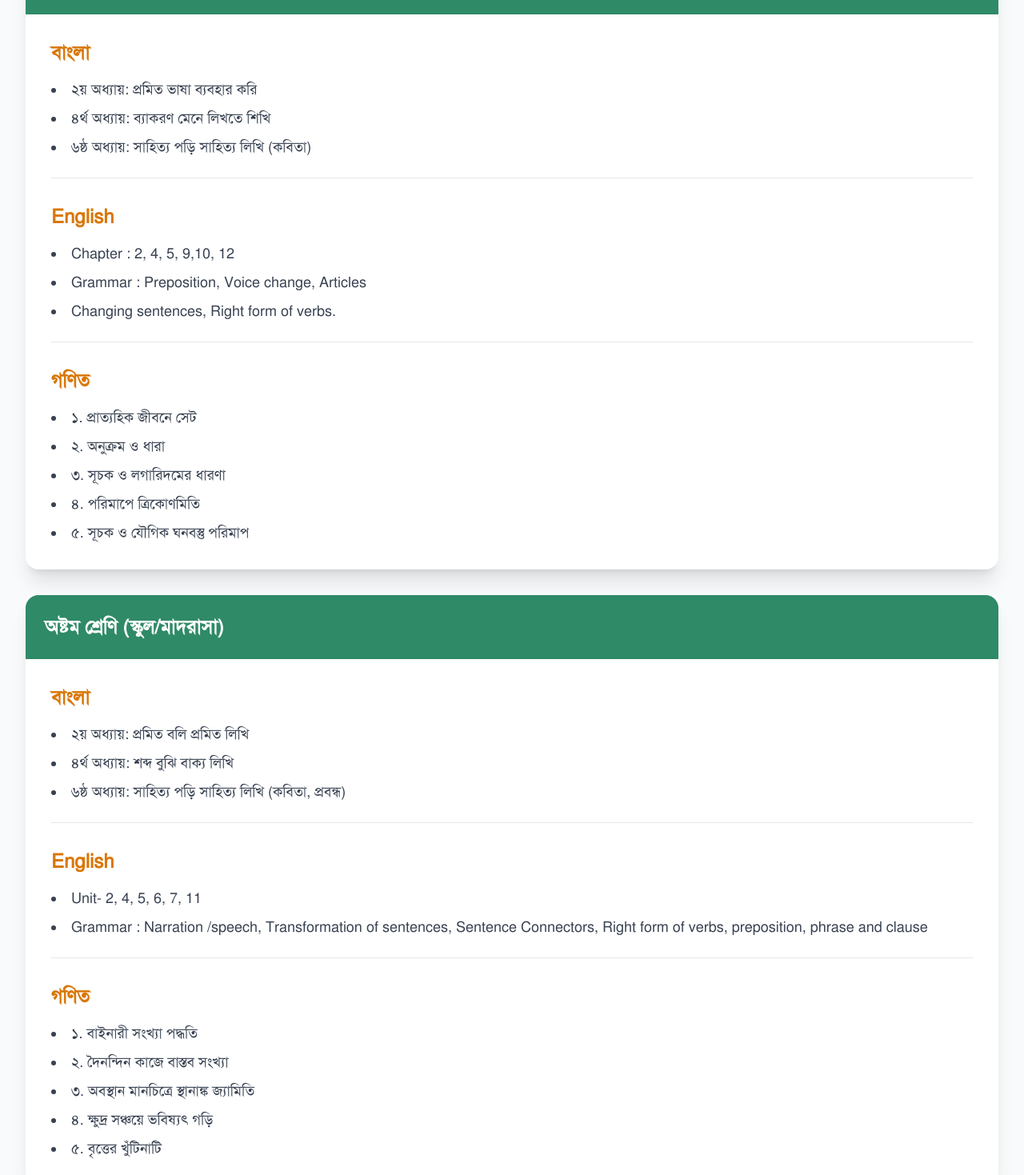
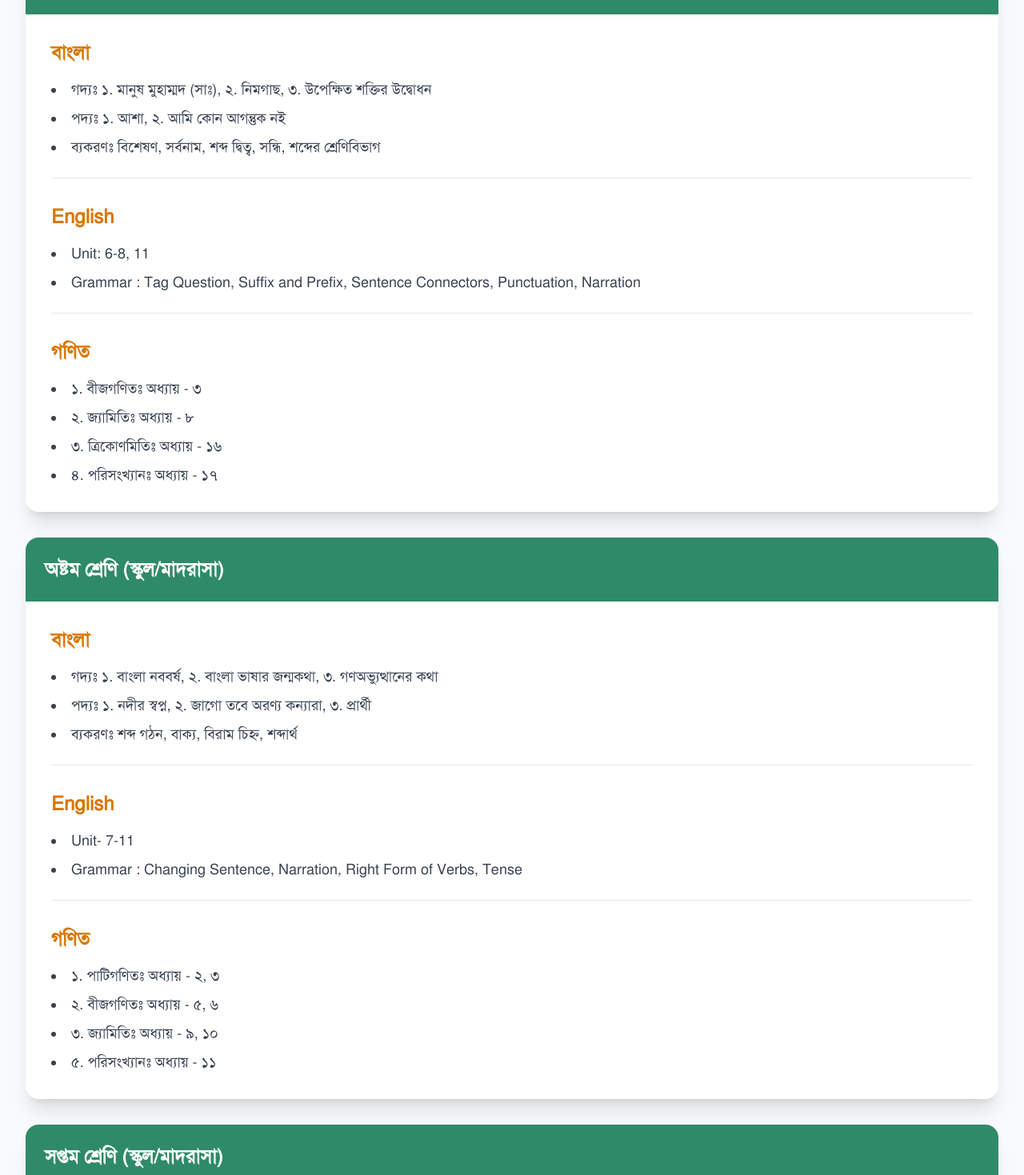
Before and after one commit to Mufassir-Chowdhury/kkrf, a SvelteKit app: page /medhabritti-2025/syllabus in a window 1280 px wide. Shown: the part 1240-2709 px from the top of the page at 80% size. Built offline with nearby package versions, Linux system fonts and the light colour scheme.

Commit message:
updated library list and syllabus

```diff
--- a/src/routes/medhabritti-2025/syllabus/+page.svelte
+++ b/src/routes/medhabritti-2025/syllabus/+page.svelte
@@ -6,25 +6,25 @@
       {
         name: "বাংলা",
         topics: [
-          "গদ্যঃ ১. শিক্ষা ও মনুষ্যত্ব, ২. মানুষ মুহাম্মদ সা., ৩. বই পড়া",
-          "পদ্যঃ ১. পল্লী জননী, ২. কপতাক্ষ নদ, ৩. তোমাকে পাওয়ার জন্য হে স্বাধীনতা",
-          "ব্যকরণঃ সন্ধি, সমাস, কারক ও বিভক্তি, প্রত্যয়, বাচ্য"
+          "গদ্যঃ ১. শিক্ষা ও মনুষ্যত্ব, ২. মানুষ মুহাম্মদ সা., ৩. প্রবাস বন্ধু",
+          "পদ্যঃ ১. আমি কোন আগন্তুক নই, ২. সেই দিন এই মাঠ, ৩. বৃষ্টি",
+          "ব্যকরণঃ বাক্যের অংশ ও শ্রেণিবিভাগ, বাগধারা, কারক, সমাস সরল, জটিল ও যৌগিক বাক্য"
         ]
       },
       {
         name: "English",
         topics: [
-          "১ম ও ২য় পত্রঃ পুরো সিলেবাস - বোর্ড পরীক্ষার আলোকে"
+          "Unit: 7-8, 11, 13, 16",
+          "Grammar: Tag Question, Narration, Changing Sentence, Sentence Connectors, Suffix and Prefix"
         ]
       },
       {
         name: "গণিত",
         topics: [
-          "১. বীজগণিতঃ অধ্যায় - ২, ৪, ১৩",
-          "২. জ্যামিতিঃ অধ্যায় - ৮",
-          "৩. ত্রিকোণমিতিঃ অধ্যায় - ১০",
+          "১. বীজগণিতঃ অধ্যায় - ২, ৩, ১১",
+          "২. জ্যামিতিঃ অধ্যায় - ৭, ৮",
+          "৩. ত্রিকোণমিতিঃ অধ্যায় - ৯",
           "৪. পরিমিতিঃ অধ্যায় - ১৬",
-          "৫. পরিসংখ্যানঃ অধ্যায় - ১৭"
         ]
       }
     ]
@@ -35,27 +35,25 @@
       {
         name: "বাংলা",
         topics: [
-          "২য় অধ্যায়: প্রমিত ভাষা ব্যবহার করি",
-          "৪র্থ অধ্যায়: ব্যাকরণ মেনে লিখতে শিখি",
-          "৬ষ্ঠ অধ্যায়: সাহিত্য পড়ি সাহিত্য লিখি (কবিতা)"
+          "গদ্যঃ ১. মানুষ মুহাম্মদ (সাঃ), ২. নিমগাছ, ৩. উপেক্ষিত শক্তির উদ্বোধন",
+          "পদ্যঃ ১. আশা, ২. আমি কোন আগন্তুক নই",
+          "ব্যকরণঃ বিশেষণ, সর্বনাম, শব্দ দ্বিত্ব, সন্ধি, শব্দের শ্রেণিবিভাগ"
         ]
       },
       {
         name: "English",
         topics: [
-          "Chapter : 2, 4, 5, 9,10, 12",
-          "Grammar : Preposition, Voice change, Articles",
-          "Changing sentences, Right form of verbs."
+          "Unit: 6-8, 11",
+          "Grammar : Tag Question, Suffix and Prefix, Sentence Connectors, Punctuation, Narration",
         ]
       },
       {
         name: "গণিত",
         topics: [
-          "১. প্রাত্যহিক জীবনে সেট",
-          "২. অনুক্রম ও ধারা",
-          "৩. সূচক ও লগারিদমের ধারণা",
-          "৪. পরিমাপে ত্রিকোণমিতি",
-          "৫. সূচক ও যৌগিক ঘনবস্তু পরিমাপ"
+          "১. বীজগণিতঃ অধ্যায় - ৩",
+          "২. জ্যামিতিঃ অধ্যায় - ৮",
+          "৩. ত্রিকোণমিতিঃ অধ্যায় - ১৬",
+          "৪. পরিসংখ্যানঃ অধ্যায় - ১৭",
         ]
       }
     ]
@@ -66,26 +64,25 @@
       {
         name: "বাংলা",
         topics: [
-          "২য় অধ্যায়: প্রমিত বলি প্রমিত লিখি",
-          "৪র্থ অধ্যায়: শব্দ বুঝি বাক্য লিখি",
-          "৬ষ্ঠ অধ্যায়: সাহিত্য পড়ি সাহিত্য লিখি (কবিতা, প্রবন্ধ)"
+          "গদ্যঃ ১. বাংলা নববর্ষ, ২. বাংলা ভাষার জন্মকথা, ৩. গণঅভ্যুত্থানের কথা",
+          "পদ্যঃ ১. নদীর স্বপ্ন, ২. জাগো তবে অরণ্য কন্যারা, ৩. প্রার্থী",
+          "ব্যকরণঃ শব্দ গঠন, বাক্য, বিরাম চিহ্ন, শব্দার্থ"
         ]
       },
       {
         name: "English",
         topics: [
-          "Unit- 2, 4, 5, 6, 7, 11",
-          "Grammar : Narration /speech, Transformation of sentences, Sentence Connectors, Right form of verbs, preposition, phrase and clause"
+          "Unit- 7-11",
+          "Grammar : Changing Sentence, Narration, Right Form of Verbs, Tense"
         ]
       },
       {
         name: "গণিত",
         topics: [
-          "১. বাইনারী সংখ্যা পদ্ধতি",
-          "২. দৈনন্দিন কাজে বাস্তব সংখ্যা",
-          "৩. অবস্থান মানচিত্রে স্থানাঙ্ক জ্যামিতি",
-          "৪. ক্ষুদ্র সঞ্চয়ে ভবিষ্যৎ গড়ি",
-          "৫. বৃত্তের খুঁটিনাটি"
+          "১. পাটিগণিতঃ অধ্যায় - ২, ৩",
+          "২. বীজগণিতঃ অধ্যায় - ৫, ৬",
+          "৩. জ্যামিতিঃ অধ্যায় - ৯, ১০",
+          "৫. পরিসংখ্যানঃ অধ্যায় - ১১",
         ]
       }
     ]
@@ -96,26 +93,26 @@
       {
         name: "বাংলা",
         topics: [
-          "২য় অধ্যায়: প্রমিত ভাষায় কথা বলি",
-          "৩য় অধ্যায়: অর্থ বুঝে বাক্য লিখি",
-          "৫ম অধ্যায়: বুঝে পড়ি লিখতে শিখি"
+          "গদ্যঃ ১. সেই ছেলেটি, ২. ছবির রঙ, ৩. বহু জাতিসত্ত্বার দেশ বাংলাদেশ",
+          "পদ্যঃ ১. এই অক্ষরে, ২. সিঁথি, ৩. মেলা",
+          "ব্যকরণঃ বাক্য, শব্দার্থ, বানান, বিরাম চিহ্ন"
         ]
       },
       {
         name: "English",
         topics: [
-          "Unit : 4,7,8,11,12,14,16",
-          "Grammar : Degree, active and passive, preposition, conjunction, transformation of sentence"
+          "Unit : 6-9",
+          "Grammar : Article, Parts of Speech, Tense, Preposition"
         ]
       },
       {
         name: "গণিত",
         topics: [
-          "১. সূচকের গল্প ও বীজগাণিতিক রাশির সূচক",
-          "২. ভগ্নাংশের ল.সা.গু ও গ.সা.গু",
-          "৩. বাইনারী সংখ্যার গল্প",
-          "৪. নানারকম আকৃতি মাপি",
-          "৫. চলো বৃত্ত চিনি"
+          "১. সমানুপাত ও লাভ-ক্ষতি",
+          "২. পরিমাপ",
+          "৩. বীজগাণিতীয় সূত্রাবলি ও প্রয়োগ",
+          "৪. সর্বসমতা ও সদৃশতা",
+          "৫. তথ্য ও উপাত্ত"
         ]
       }
     ]
@@ -126,27 +123,25 @@
       {
         name: "বাংলা",
         topics: [
-          "২য় অধ্যায়: প্রমিত ভাষা শিখি",
-          "৩য় অধ্যায়: অর্থ বুঝে বাক্য লিখি",
-          "৬ষ্ঠ অধ্যায়: সাহিত্য পড়ি লিখতে শিখি (কবিতা, প্রবন্ধ)"
+          "গদ্যঃ ১. আমাদের লোকশিল্প, ২. কত কাল ধরে, ৩. মাদার তেরেসা",
+          "পদ্যঃ ১. পাখির কাছে, ফুলের কাছে, ২. বাঁচতে দাও, ৩. ফাগুন মাস",
+          "ব্যকরণঃ রুপতত্ত্ব, বাগর্থ, অভিধান"
         ]
       },
       {
         name: "English",
         topics: [
-          "Chapter : 3, 7, 9,12,14,18",
-          "Grammar : Degree, active and passive, preposition, conjunction, transformation of sentence"
+          "Chapter : 25-31",
+          "Grammar : Right Form of Verb, Parts of Speech, Article, Tense"
         ]
       },
       {
         name: "গণিত",
         topics: [
-          "১. পূর্ণ সংখ্যার জগৎ",
-          "২. ভগ্নাংশের খেলা",
-          "৩. ঐকিক নিয়ম, শতকরা এবং অনুপাত",
-          "৪. বীজগাণিতিক রাশির জগৎ",
-          "৫. জ্যামিতিক আকৃতির গল্প",
-          "৬. দৈর্ঘ্য মাপি"
+          "১. পাটিগণিতঃ অধ্যায় - ১, ২",
+          "২. বীজগণিতঃ অধ্যায় - ৫",
+          "৩. জ্যামিতিঃ অধ্যায় - ৬, ৭",
+          "৫. পরিসংখ্যানঃ অধ্যায় - ৮",
         ]
       }
     ]
@@ -157,36 +152,35 @@
       {
         name: "বাংলা",
         topics: [
-          "গদ্য : ১. বিদায় হজ্জ ২. এই দেশ এই মানুষ ৩. দেশে এলাম নায়াগ্রা",
-          "পদ্য : ১. সংকল্প ২. শিক্ষাগুরুর মর্যাদা ৩. স্বদেশ ।"
+          "গদ্য : ১. ভাবুক ছেলেটি, ২. বিদায় হজ্জ্ব, ৩. জলপরী ও কাঠুরের গল্প, ৪. কুমড়ো ও পাখির কথা",
+          "পদ্য : ১. দুই তীরে, ২. নোলক",
+          "ব্যাকরণঃ পদ, বিপরীত শব্দ, এক কথায় প্রকাশ"
         ]
       },
       {
         name: "English",
         topics: [
-          "1. Unit- 6, 9, 10, 14, 20, 24",
-          "Grammar: Parts of speech, Article, preposition, Tenses, phrase and Clause"
+          "Unit- 19-25",
+          "Grammar: Adverb, Preposition, Tense, Sentence"
         ]
       },
       {
         name: "গণিত",
         topics: [
-          "১. ভগ্নাংশ (৬ষ্ঠ ও ৭ম অধ্যায়)",
-          "২. পরিমাপ (একাদশ অধ্যায়)",
-          "৩. জ্যামিতি (১০ম অধ্যায়)",
-          "৪. শতকরা (৯ম অধ্যায়)",
-          "৫. চার প্রক্রিয়া সম্পর্কিত সমস্যাবলী (৩য় অধ্যায়)"
+          "১. দশমিক ভগ্নাংশ",
+          "২. শতকরা",
+          "৩. জ্যামিতি",
+          "৪. পরিমাপ",
+          "৫. উপাত্ত বিন্যস্তকরণ"
         ]
       },
       {
         name: "বিজ্ঞান",
         topics: [
-          "১. পদার্থ ও শক্তি",
-          "২. মহাবিশ্ব",
-          "৩. সুস্থ জীবনের জন্য খাদ্য",
-          "৪. আমাদের জীবনে প্রযুক্তি",
-          "৫. জলবায়ু পরিবর্তন",
-          "৬. আমাদের জীবনে তথ্য"
+          "১. আমাদের জীবনে তথ্য",
+          "২. আবহাওয়া ও জলবায়ু",
+          "৩. প্রাকৃতিক সম্পদ",
+          "৪. জনসংখ্যা ও প্রাকৃতিক পরিবেশ",
         ]
       }
     ]
@@ -197,37 +191,33 @@
       {
         name: "বাংলা",
         topics: [
-          "গদ্য : ১. বাংলাদেশের প্রকৃতি ২. খলিফা হযরত উমর (রা.) ৩. পাহাড়পুর",
-          "পদ্য : ১. বীর পুরুষ ২. মা ৩. কাজলা দিদি"
+          "গদ্য : ১. পাঠান মুলুকে, ২. ঘুরে আসি সোনারগাঁও, ৩. খলিফা হজরত ওমর (রাঃ)",
+          "পদ্য : ১. কাজলা  দিদি, ২. মা, ৩. বীর পুরুষ",
+          "ব্যাকরণঃ বাগধারা, এক কথায় প্রকাশ, পদ"
         ]
       },
       {
         name: "English",
         topics: [
-          "1. Unit- 3,15,16,21,23,28,31,34,35,37,40,42",
-          "2. Verb to be, Past Tense, Present Continuous Tense"
+          "Unit- 35-42",
+          "Grammar: Tense, Gender, Parts of Speech"
         ]
       },
       {
         name: "গণিত",
         topics: [
-          "১. গুণিতক ও গুণনীয়ক",
-          "২. সাধারণ ভগ্নাংশ",
-          "৩. দশমিক ভগ্নাংশ",
-          "৪. গাণিতিক প্রতীক",
-          "৫. ত্রিভুজ",
-          "৬. পরিমাপ"
+          "১. দশমিক ভগ্নাংশ",
+          "২. সময়",
+          "৩. উপাত্ত সংগ্রহ ও বিন্যস্তকরণ",
+          "৪. ত্রিভুজ",
         ]
       },
       {
         name: "বিজ্ঞান",
         topics: [
-          "১. উদ্ভিদ ও প্রাণী",
-          "২. পদার্থ",
-          "৩. মহাবিশ্ব",
-          "৪. আমার জীবনে প্রযুক্তি",
-          "৫. আবহাওয়া ও জলবায়ু",
-          "৬. স্বাস্থ্যবিধি"
+          "১. আমার জীবনে প্রযুক্তি",
+          "২. আবহাওয়া ও জলবায়ু",
+          "৩. জনসংখ্যা ও প্রাকৃতিক পরিবেশ",
         ]
       }
     ]
@@ -236,18 +226,18 @@
 </script>
 
 <svelte:head>
-  <title>মেধাবৃত্তি পরীক্ষা ২০২৪ সিলেবাস - কিশোরকণ্ঠ পাঠক ফোরাম, সিলেট মহানগর</title>
+  <title>মেধাবৃত্তি পরীক্ষা ২০২৫ সিলেবাস - কিশোরকণ্ঠ পাঠক ফোরাম, সিলেট মহানগর</title>
 </svelte:head>
 
 <div class="space-y-12">
   <section class="text-center pt-8">
-    <h1 class="text-4xl md:text-5xl font-extrabold text-primary-800 mb-4">মেধাবৃত্তি পরীক্ষা ২০২৪ সিলেবাস</h1>
+    <h1 class="text-4xl md:text-5xl font-extrabold text-primary-800 mb-4">মেধাবৃত্তি পরীক্ষা ২০২৫ সিলেবাস</h1>
   </section>
 
   <section class="bg-secondary-50 border-l-4 border-secondary-400 p-8 rounded-r-lg">
     <h3 class="text-2xl font-semibold text-secondary-800 mb-4">বিশেষ দ্রষ্টব্য</h3>
     <p class="text-lg text-secondary-700">
-      সাধারণ জ্ঞানের জন্য (জানুয়ারি-আগস্ট'২৪) কিশোরকণ্ঠ এবং বিশেষ সংকলন "অন্বেষণ" সংগ্রহ করতে হবে।
+      সাধারণ জ্ঞানের জন্য (জানুয়ারি - জুলাই'২৫) কিশোরকণ্ঠ এবং বিশেষ সংকলন "অন্বেষণ" সংগ্রহ করতে হবে।
     </p>
   </section>
 
```
Also changed, not shown: src/routes/medhabritti-2025/+page.svelte (+11 -11 lines).
